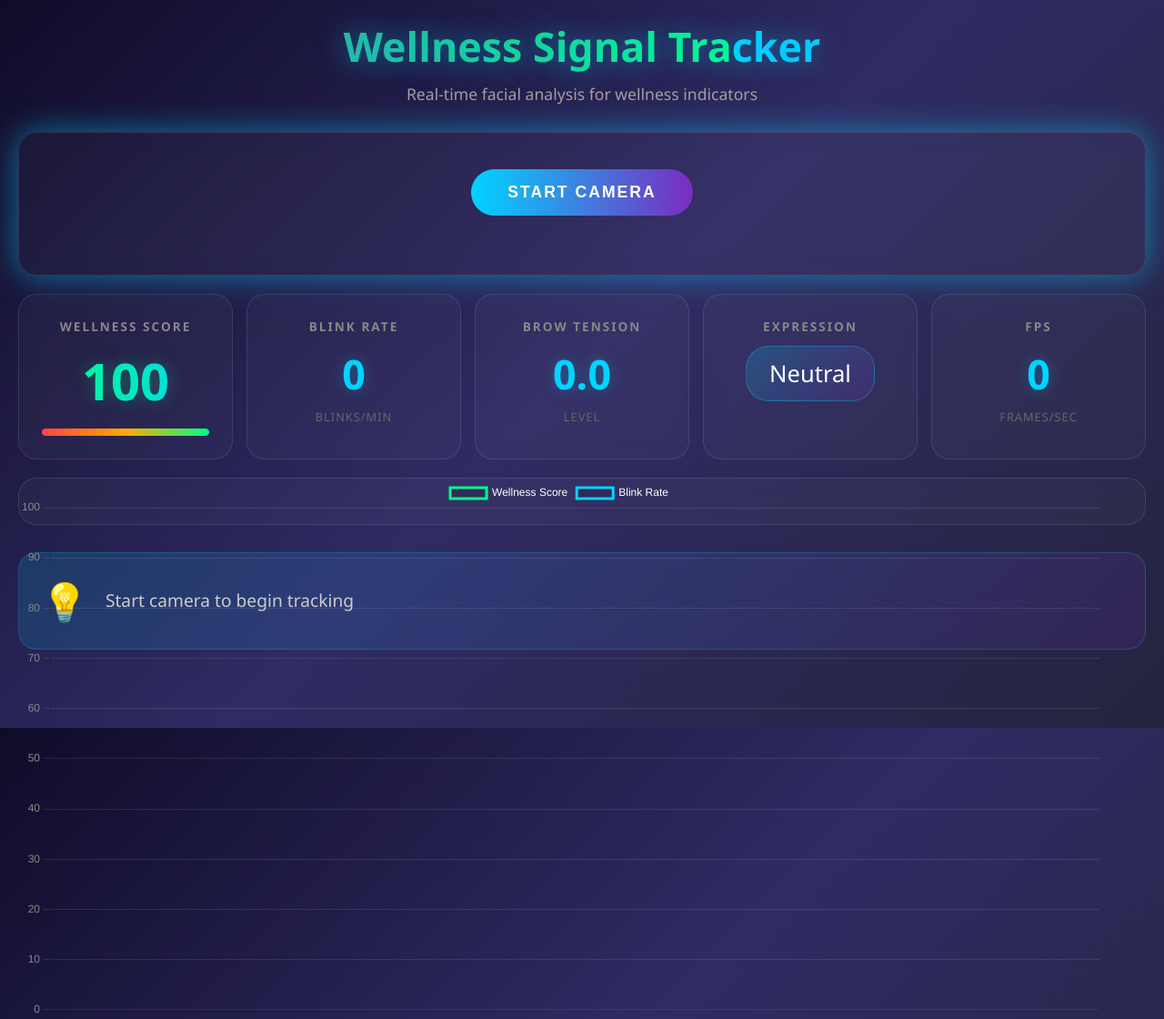
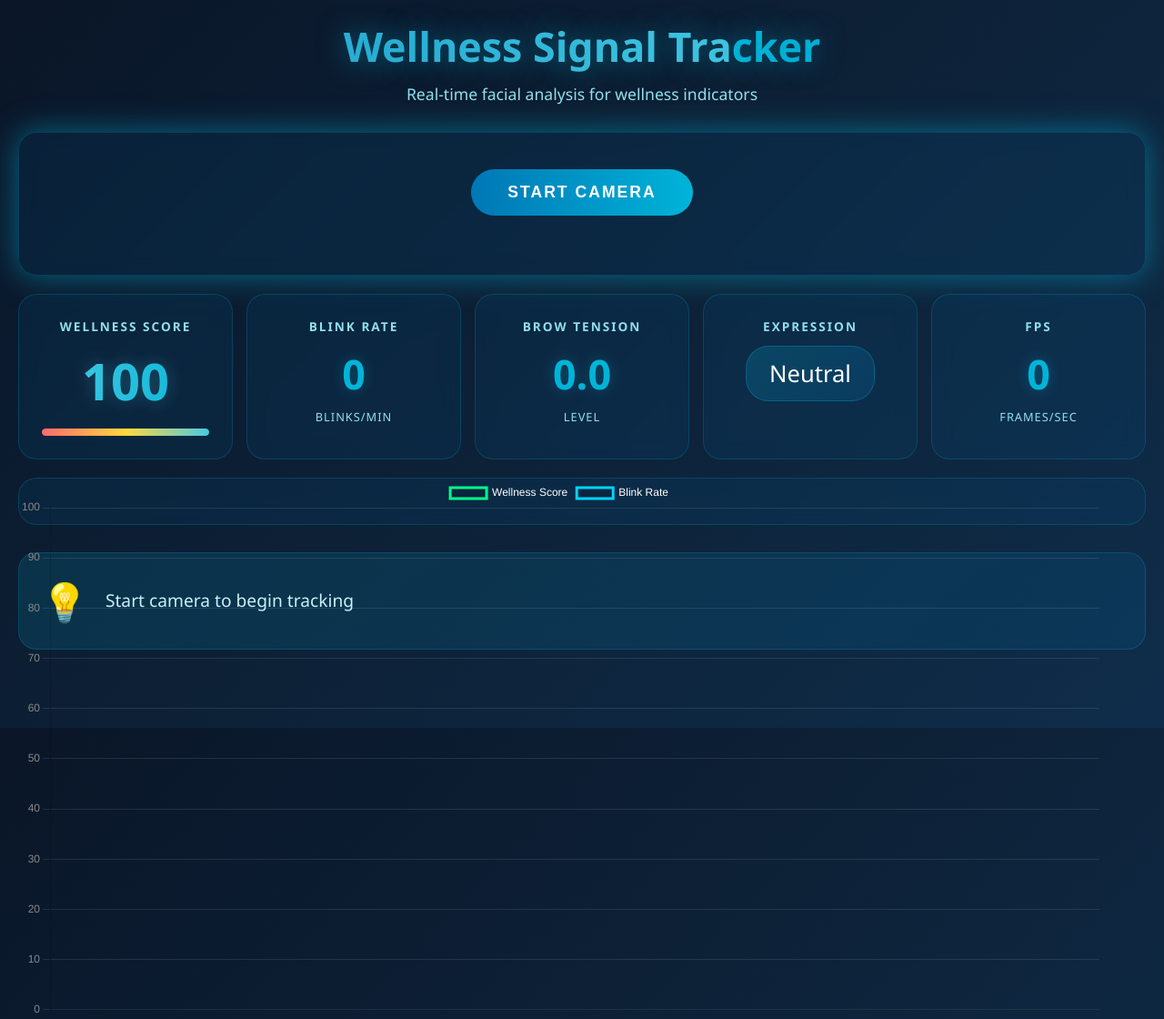
Before and after one commit to kreesh-ma/wellness-signal-tracker, a Django app: page / in a window 1280 px wide. Shown: the whole page at 91% size. Run offline with Django 5.2, Linux system fonts and the light colour scheme; parts of the project's set-up code (start-up, migrations or seed data) failed here and were passed over.

Commit message:
Change theme to Ocean Blue with deep blue gradients and teal/cyan accents

```diff
--- a/static/css/style.css
+++ b/static/css/style.css
@@ -6,7 +6,7 @@
 
 body {
     font-family: 'Segoe UI', Tahoma, Geneva, Verdana, sans-serif;
-    background: linear-gradient(135deg, #0f0c29 0%, #302b63 50%, #24243e 100%);
+    background: linear-gradient(135deg, #0a1628 0%, #0d2137 50%, #0f2d4a 100%);
     color: #fff;
     min-height: 100vh;
     animation: gradientBG 15s ease infinite;
@@ -46,18 +46,18 @@ header {
 }
 
 @keyframes glow {
-    0%, 100% { box-shadow: 0 0 20px rgba(0, 212, 255, 0.3); }
-    50% { box-shadow: 0 0 40px rgba(0, 212, 255, 0.6); }
+    0%, 100% { box-shadow: 0 0 20px rgba(0, 180, 216, 0.3); }
+    50% { box-shadow: 0 0 40px rgba(0, 180, 216, 0.6); }
 }
 
 header h1 {
     font-size: 2.8rem;
-    background: linear-gradient(90deg, #00d4ff, #7b2cbf, #00ff88);
+    background: linear-gradient(90deg, #00b4d8, #0077b6, #48cae4);
     background-size: 200% auto;
     -webkit-background-clip: text;
     -webkit-text-fill-color: transparent;
     animation: gradientText 3s ease infinite;
-    text-shadow: 0 0 30px rgba(0, 212, 255, 0.5);
+    text-shadow: 0 0 30px rgba(0, 180, 216, 0.5);
 }
 
 @keyframes gradientText {
@@ -67,7 +67,7 @@ header h1 {
 }
 
 header p {
-    color: #a0a0a0;
+    color: #90e0ef;
     font-size: 1.1rem;
     margin-top: 10px;
 }
@@ -79,11 +79,11 @@ main {
 }
 
 .video-section {
-    background: rgba(255,255,255,0.03);
+    background: rgba(0, 119, 182, 0.1);
     border-radius: 20px;
     padding: 25px;
     text-align: center;
-    border: 1px solid rgba(255,255,255,0.1);
+    border: 1px solid rgba(0, 180, 216, 0.2);
     backdrop-filter: blur(10px);
     animation: glow 3s ease infinite;
 }
@@ -96,7 +96,7 @@ main {
     background: #000;
     border-radius: 15px;
     overflow: hidden;
-    box-shadow: 0 10px 40px rgba(0,0,0,0.5);
+    box-shadow: 0 10px 40px rgba(0, 0, 0, 0.5);
 }
 
 video {
@@ -123,8 +123,8 @@ canvas {
     flex-direction: column;
     align-items: center;
     justify-content: center;
-    background: linear-gradient(135deg, #1a1a2e 0%, #16213e 100%);
-    color: #666;
+    background: linear-gradient(135deg, #0d2137 0%, #1a3a52 100%);
+    color: #90e0ef;
 }
 
 .video-placeholder span {
@@ -134,7 +134,7 @@ canvas {
 }
 
 .btn-primary {
-    background: linear-gradient(90deg, #00d4ff, #7b2cbf);
+    background: linear-gradient(90deg, #0077b6, #00b4d8);
     color: #fff;
     border: none;
     padding: 15px 40px;
@@ -151,7 +151,7 @@ canvas {
 
 .btn-primary:hover {
     transform: translateY(-3px);
-    box-shadow: 0 10px 30px rgba(0,212,255,0.5);
+    box-shadow: 0 10px 30px rgba(0, 180, 216, 0.5);
 }
 
 .btn-primary:disabled {
@@ -163,18 +163,18 @@ canvas {
 .camera-status {
     margin-top: 15px;
     font-size: 0.95rem;
-    color: #888;
+    color: #90e0ef;
     min-height: 25px;
     transition: all 0.3s ease;
 }
 
 .camera-status.active {
-    color: #00ff88;
-    text-shadow: 0 0 10px rgba(0,255,136,0.5);
+    color: #48cae4;
+    text-shadow: 0 0 10px rgba(72, 202, 228, 0.5);
 }
 
 .camera-status.error {
-    color: #ff4444;
+    color: #ff6b6b;
 }
 
 .metrics-section {
@@ -184,24 +184,24 @@ canvas {
 }
 
 .metric-card {
-    background: rgba(255,255,255,0.03);
+    background: rgba(0, 119, 182, 0.1);
     border-radius: 20px;
     padding: 25px;
     text-align: center;
-    border: 1px solid rgba(255,255,255,0.1);
+    border: 1px solid rgba(0, 180, 216, 0.2);
     backdrop-filter: blur(10px);
     transition: all 0.3s ease;
 }
 
 .metric-card:hover {
     transform: translateY(-5px);
-    border-color: rgba(0,212,255,0.5);
-    box-shadow: 0 10px 30px rgba(0,0,0,0.3);
+    border-color: rgba(0, 180, 216, 0.5);
+    box-shadow: 0 10px 30px rgba(0, 0, 0, 0.3);
 }
 
 .metric-card h3 {
     font-size: 0.85rem;
-    color: #888;
+    color: #90e0ef;
     margin-bottom: 12px;
     text-transform: uppercase;
     letter-spacing: 2px;
@@ -210,15 +210,15 @@ canvas {
 .score {
     font-size: 3.5rem;
     font-weight: bold;
-    background: linear-gradient(90deg, #00ff88, #00d4ff);
+    background: linear-gradient(90deg, #48cae4, #00b4d8);
     -webkit-background-clip: text;
     -webkit-text-fill-color: transparent;
-    text-shadow: 0 0 20px rgba(0,255,136,0.3);
+    text-shadow: 0 0 20px rgba(72, 202, 228, 0.3);
 }
 
 .score-bar {
     height: 8px;
-    background: rgba(255,255,255,0.1);
+    background: rgba(255, 255, 255, 0.1);
     border-radius: 4px;
     margin-top: 15px;
     overflow: hidden;
@@ -226,7 +226,7 @@ canvas {
 
 .score-fill {
     height: 100%;
-    background: linear-gradient(90deg, #ff4444, #ffaa00, #00ff88);
+    background: linear-gradient(90deg, #ff6b6b, #ffd93d, #48cae4);
     width: 100%;
     transition: width 0.5s ease;
     border-radius: 4px;
@@ -235,13 +235,13 @@ canvas {
 .value {
     font-size: 2.8rem;
     font-weight: bold;
-    color: #00d4ff;
-    text-shadow: 0 0 15px rgba(0,212,255,0.3);
+    color: #00b4d8;
+    text-shadow: 0 0 15px rgba(0, 180, 216, 0.3);
 }
 
 .unit {
     font-size: 0.8rem;
-    color: #666;
+    color: #90e0ef;
     margin-top: 8px;
     text-transform: uppercase;
     letter-spacing: 1px;
@@ -251,17 +251,17 @@ canvas {
     font-size: 1.6rem;
     text-transform: capitalize;
     padding: 12px 25px;
-    background: linear-gradient(135deg, rgba(0,212,255,0.2), rgba(123,44,191,0.2));
+    background: linear-gradient(135deg, rgba(0, 180, 216, 0.2), rgba(0, 119, 182, 0.2));
     border-radius: 25px;
     display: inline-block;
-    border: 1px solid rgba(0,212,255,0.3);
+    border: 1px solid rgba(0, 180, 216, 0.3);
 }
 
 .chart-section {
-    background: rgba(255,255,255,0.03);
+    background: rgba(0, 119, 182, 0.1);
     border-radius: 20px;
     padding: 25px;
-    border: 1px solid rgba(255,255,255,0.1);
+    border: 1px solid rgba(0, 180, 216, 0.2);
     backdrop-filter: blur(10px);
 }
 
@@ -270,19 +270,19 @@ canvas {
 }
 
 .tip-card {
-    background: linear-gradient(135deg, rgba(0,212,255,0.15), rgba(123,44,191,0.15));
+    background: linear-gradient(135deg, rgba(0, 180, 216, 0.15), rgba(0, 119, 182, 0.15));
     border-radius: 20px;
     padding: 25px;
     display: flex;
     align-items: center;
     gap: 20px;
-    border: 1px solid rgba(0,212,255,0.2);
+    border: 1px solid rgba(0, 180, 216, 0.2);
     transition: all 0.3s ease;
 }
 
 .tip-card:hover {
     transform: translateX(10px);
-    border-color: rgba(0,212,255,0.5);
+    border-color: rgba(0, 180, 216, 0.5);
 }
 
 .tip-card span {
@@ -292,7 +292,7 @@ canvas {
 
 .tip-card p {
     font-size: 1.2rem;
-    color: #ccc;
+    color: #caf0f8;
     line-height: 1.6;
 }
 
```
